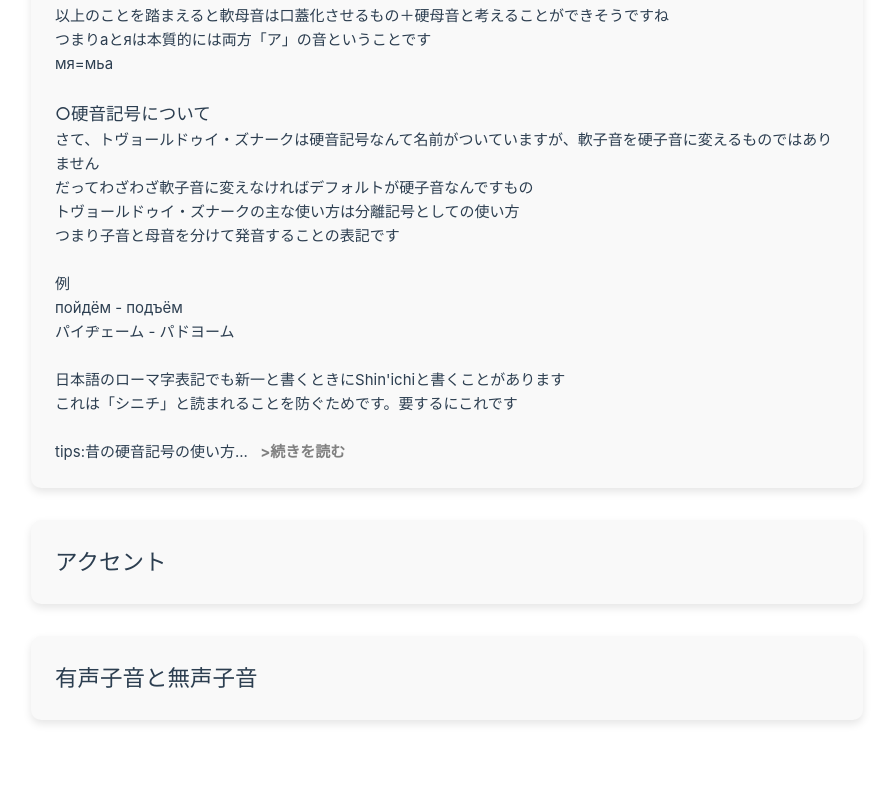
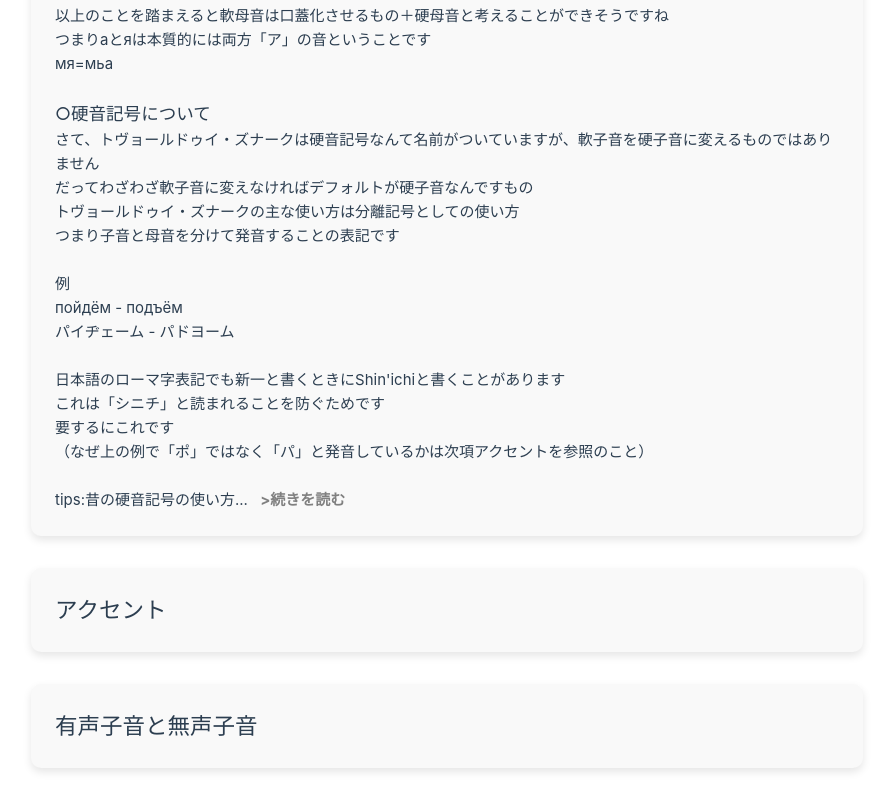
Before and after one commit to GenMira/LearnRussian, a Vue app: page /letter in a window 1280 px wide. Shown: the part 6070-6870 px from the top of the page, without its empty margins (193-1086 px from the left). Before the commit the page ends 6822 px from the top, so only its background shows below. Built offline with nearby package versions, Linux system fonts and the light colour scheme.

Commit message:
子音の追記

```diff
--- a/src/views/LetterPage.vue
+++ b/src/views/LetterPage.vue
@@ -247,7 +247,9 @@
       <p>パイヂェーム - パドヨーム</p>
       <br>
       <p>日本語のローマ字表記でも新一と書くときにShin'ichiと書くことがあります</p>
-      <p>これは「シニチ」と読まれることを防ぐためです。要するにこれです</p>
+      <p>これは「シニチ」と読まれることを防ぐためです</p>
+      <p>要するにこれです</p>
+      <p>（なぜ上の例で「ポ」ではなく「パ」と発音しているかは次項アクセントを参照のこと）</p>
       <br>
       <div style="white-space: pre-line;">
         {{ isExpandedV ? fullTextV : shortTextV }}
```
